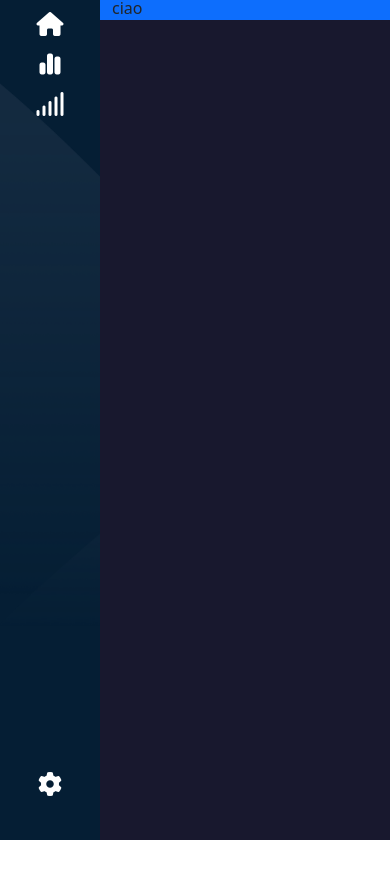
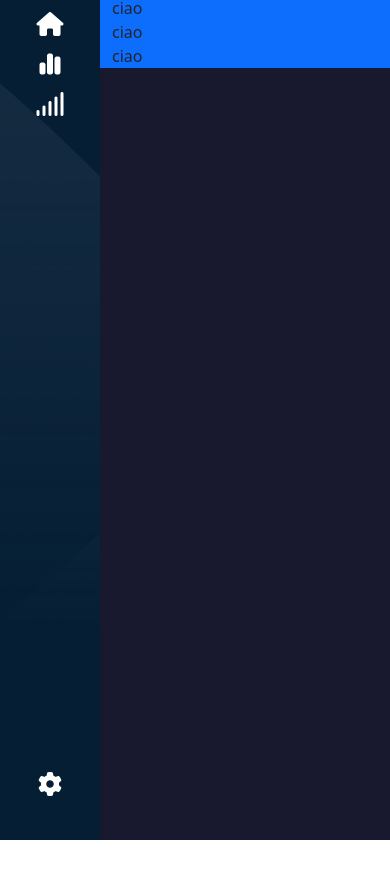
Before and after one commit to alex2000d/html-css-bootstrap-dashboard, a plain HTML site: page index.html in a window 390 px wide. Shown: the part 70-942 px from the top of the page. Drawn offline with nearby package versions, Linux system fonts and the light colour scheme.

Commit message:
[UPD] fixed the responsivity

```diff
--- a/css/style.css
+++ b/css/style.css
@@ -44,8 +44,7 @@
 }
 
 
-
-@media screen and (min-width:768px) {
+@media screen and (min-width:991px) {
     .sidebar{
         width: 200px;
         height: 100vh;
@@ -78,7 +77,7 @@
 
 }
 
-@media screen and (max-width:769px) {
+@media screen and (max-width:991px) {
     .content-mobile{
         display:block;
       }
--- a/index.html
+++ b/index.html
@@ -11,11 +11,13 @@
 <body>
     <!--header-->
     <header>
+        <!--top section-->
         <div class="top">
           <div class="container-fluid">
               <div class="row">
                    <div class="col-12">
                       <div class="content mt-2 mb-2">
+                          <!--version mobile-->
                           <div class="content-mobile">
                               <div class="input-group flex-nowrap ">
                                   <img class=" logo me-2" src="./img/mobile-logo.png" alt="mobile-logo">
@@ -33,6 +35,7 @@
                                   </div>
                               </div>
                           </div>
+                          <!--version desktop-->
                           <div class="content-desktop ">
                             <div class="input-group flex-nowrap ">
                                 <img class=" logo me-2" src="./img/logo.svg" alt="logo">
@@ -43,7 +46,6 @@
                                 <i class="fa-solid fa-ellipsis-vertical ms-2 me-2 mt-3"></i>
                                 <i class="fa-solid fa-bell ms-2 me-2 mt-3" style="color: #FFD43B;"></i>
                               </div>
-
                           </div>
                       </div>
                  </div>
@@ -55,15 +57,21 @@
 
     <!--main-->
     <main>
+        <!--bottom section-->
         <div class="bottom d-flex">
             <div class="sidebar">
+
+                <!--sidebar top-->
                 <div class="top-sidebar">
+
+                    <!--sidebar version mobile-->
                   <div class="sidebar-mobile">
                       <div class="icons mt-3  text-center"><i class="fa-solid fa-house fa-xl" style="color: #Ffff;"></i></div>
                       <div class="icons mt-3  text-center"><i class="fa-solid fa-chart-simple fa-xl" style="color: #Ffff;"></i></div>
                       <div class="icons mt-3  text-center"><i class="fa-solid fa-signal fa-xl" style="color: #Ffff;"></i></div>
                   </div>
 
+                     <!--sidebar version desktop-->
                     <div class="sidebar-desktop">
                         <div class="icons mt-3  text-center"><i class="fa-solid fa-house fa-xl" style="color: #Ffff;"></i><span class="text-white ms-2">home</span></div>
 
@@ -75,13 +83,15 @@
                 </div>
 
 
+                   <!--sidebar-bottom-->
+                <div class="bottom-sidebar">
 
-                <div class="bottom-sidebar">
+                    <!--sidebar version-mobile-->
                     <div class="sidebar-mobile">
                         <div class="icons mt-3  text-center"><i class="fa-solid fa-gear fa-xl" style="color: #Ffff;"></i></div>
                     </div>
 
-
+                     <!--sidebar versin-desktop-->
                     <div class="sidebar-desktop"><div class="icons mt-3  text-center"><i class="fa-solid fa-gear fa-xl" style="color: #Ffff;"></i>
                        <span class="text-white ms-2">Admin</span></div>
                    </div>
@@ -93,7 +103,9 @@
 
                 <div class="container-fluid bg-primary">
                   <div class="row">
-                    <div class="content">ciao</div>
+                    <div class="col-12 col-md-4">ciao</div>
+                    <div class="col-12 col-md-4">ciao</div>
+                    <div class="col-12 col-md-4">ciao</div>
                   </div>
                 </div>
 
```
